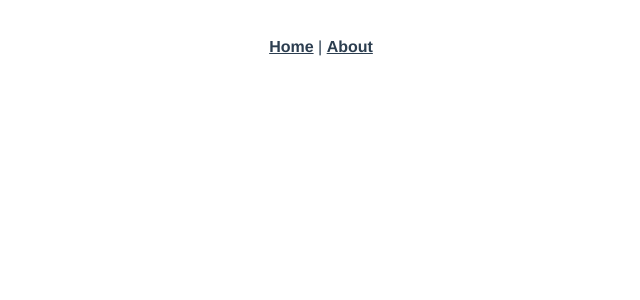
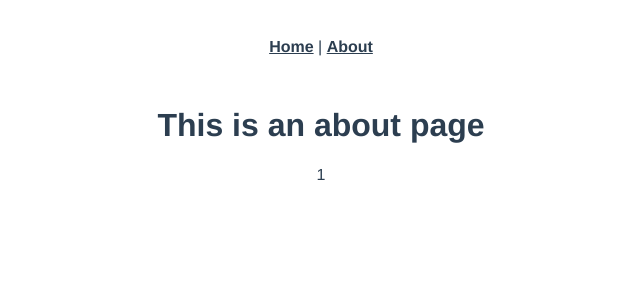
Before and after one commit to cheesecakeeee/vue-pro-demo, a Vue app: page /#/about/1 in a window 1280 px wide. Shown: the top 300 px of the page, without its empty margins (319-959 px from the left). Built offline with nearby package versions, Linux system fonts and the light colour scheme.

Commit message:
feat: 动态路由

```diff
--- a/src/router/routes.js
+++ b/src/router/routes.js
@@ -7,7 +7,7 @@ export default [
     component: Home
   },
   {
-    path: '/about',
+    path: '/about/:name',
     name: 'About',
     // route level code-splitting
     // this generates a separate chunk (about.[hash].js) for this route
--- a/src/views/About.vue
+++ b/src/views/About.vue
@@ -1,5 +1,6 @@
 <template>
   <div class="about">
     <h1>This is an about page</h1>
+    <div>{{$route.params.name}}</div>
   </div>
 </template>
```
